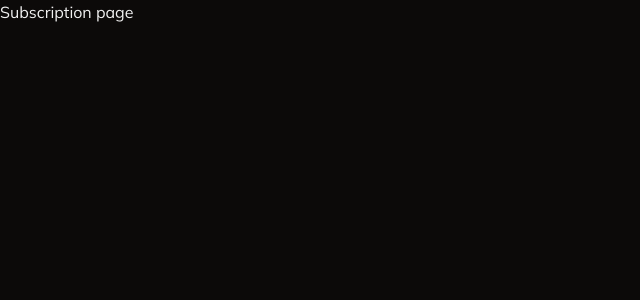
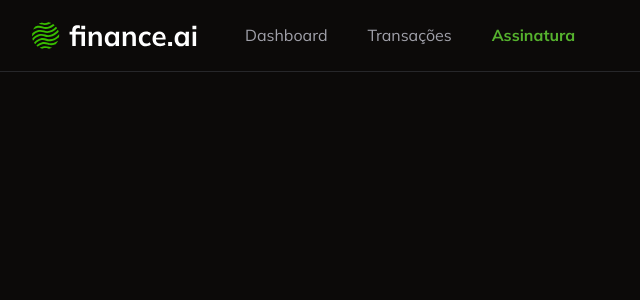
Before and after one commit to aledosreis/finance-ai-fsc, a Next.js app: page /subscription in a window 1280 px wide. Shown: the top 300 px of the page, without its empty margins (0-640 px from the left). Built offline with nearby package versions, Linux system fonts and the light colour scheme.

Commit message:
feat: add navbar component

```diff
--- /dev/null
+++ b/app/_components/navbar.tsx
@@ -0,0 +1,52 @@
+"use client";
+
+import { UserButton } from "@clerk/nextjs";
+import Image from "next/image";
+import Link from "next/link";
+import { usePathname } from "next/navigation";
+
+const Navbar = () => {
+  const pathname = usePathname();
+  return (
+    <nav className="flex justify-between border-b border-solid px-8 py-4">
+      {/* Esquerda */}
+      <div className="flex items-center gap-10">
+        <Image src="/logo.svg" width={173} height={39} alt="Finance AI" />
+        <Link
+          href="/"
+          className={
+            pathname === "/"
+              ? "font-bold text-primary"
+              : "text-muted-foreground"
+          }
+        >
+          Dashboard
+        </Link>
+        <Link
+          href="/transactions"
+          className={
+            pathname === "/transactions"
+              ? "font-bold text-primary"
+              : "text-muted-foreground"
+          }
+        >
+          Transações
+        </Link>
+        <Link
+          href="/subscription"
+          className={
+            pathname === "/subscription"
+              ? "font-bold text-primary"
+              : "text-muted-foreground"
+          }
+        >
+          Assinatura
+        </Link>
+      </div>
+      {/* Direita */}
+      <UserButton showName />
+    </nav>
+  );
+};
+
+export default Navbar;
--- a/app/page.tsx
+++ b/app/page.tsx
@@ -1,6 +1,6 @@
-import { UserButton } from "@clerk/nextjs";
 import { auth } from "@clerk/nextjs/server";
 import { redirect } from "next/navigation";
+import Navbar from "./_components/navbar";
 
 const Home = async () => {
   const { userId } = await auth();
@@ -8,9 +8,9 @@
     redirect("/login");
   }
   return (
-    <div className="flex h-full items-center justify-center">
-      <UserButton showName />
-    </div>
+    <>
+      <Navbar />
+    </>
   );
 };
 
--- a/app/subscription/page.tsx
+++ b/app/subscription/page.tsx
@@ -1,5 +1,11 @@
+import Navbar from "../_components/navbar";
+
 const SubscriptionPage = () => {
-  return <h1>Subscription page</h1>;
+  return (
+    <>
+      <Navbar />
+    </>
+  );
 };
 
 export default SubscriptionPage;
--- a/app/transactions/page.tsx
+++ b/app/transactions/page.tsx
@@ -2,11 +2,14 @@
 import { DataTable } from "../_components/ui/data-table";
 import { transactionColumns } from "./_columns";
 import AddTransactionButton from "../_components/add-transaction-button";
+import Navbar from "../_components/navbar";
 
 const TransactionsPage = async () => {
   // acessar as transações do banco de dados
   const transactions = await db.transaction.findMany({});
   return (
+    <>
+      <Navbar />
       <div className="space-y-6 p-6">
         {/* TÍTULO E BOTÃO */}
         <div className="flex w-full items-center justify-between">
@@ -18,6 +21,7 @@
           data={JSON.parse(JSON.stringify(transactions))}
         />
       </div>
+    </>
   );
 };
 
```
Lines whose indentation alone changed are shown as unchanged.
